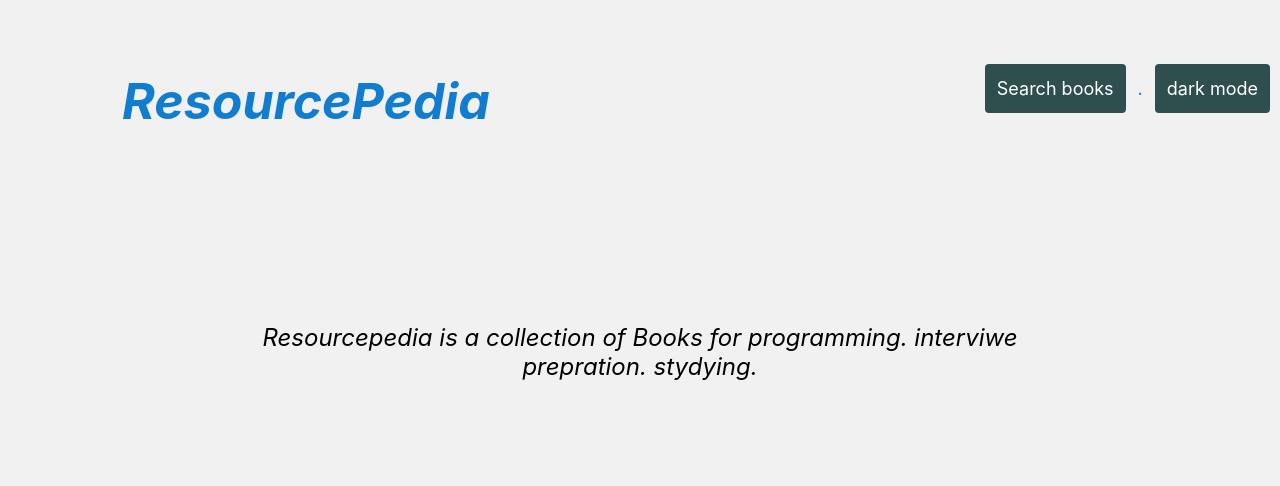
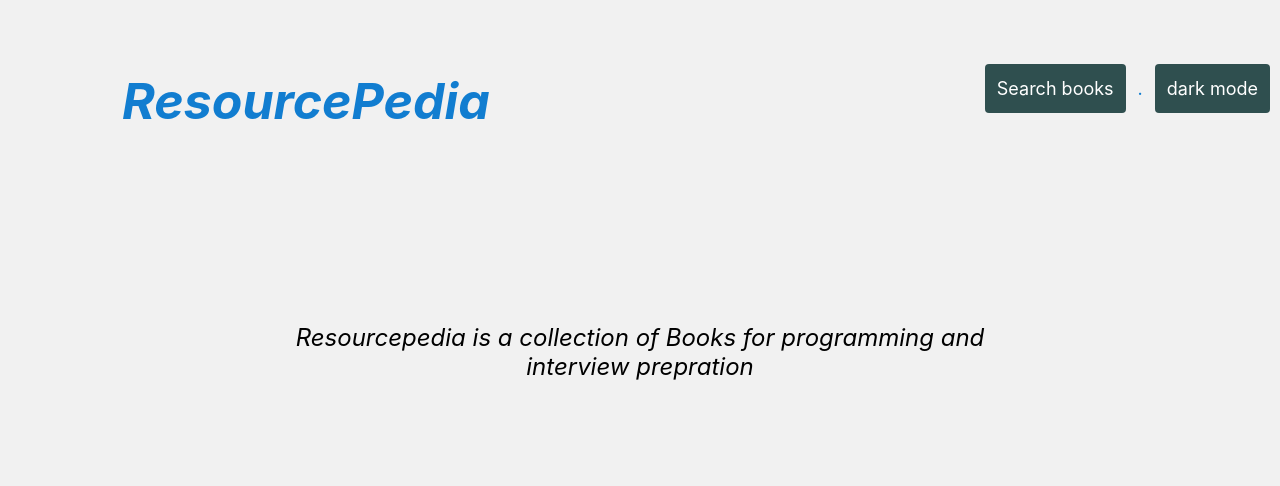
Before and after one commit to Naveen-codes-java/for_u, a plain HTML site: page index1.html in a window 1280 px wide. Shown: the top 486 px of the page. Drawn offline with nearby package versions, Linux system fonts and the light colour scheme; a script that the page names is missing.

Commit message:
Update index1.html

```diff
--- a/index1.html
+++ b/index1.html
@@ -40,7 +40,7 @@
 
        <section id="par">
            <p class="par"><i>
-         Resourcepedia is a collection of Books for programming. interviwe prepration. stydying. </i>
+         Resourcepedia is a collection of Books for programming and interview prepration </i>
            </p>
        </section>
        <section>
```
